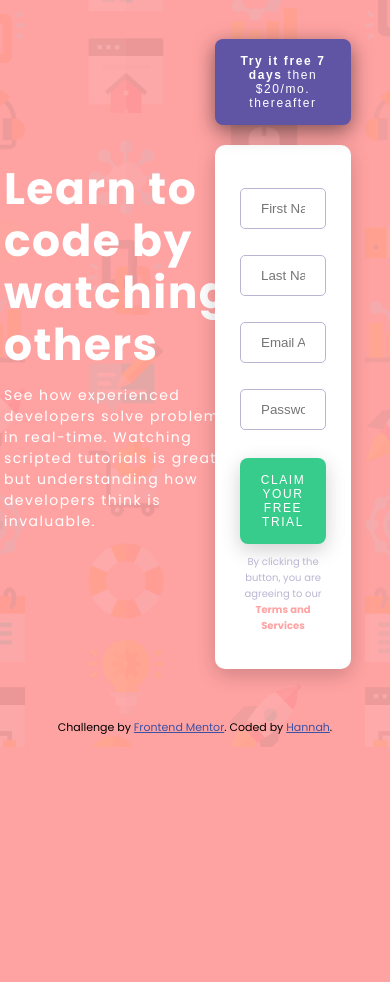
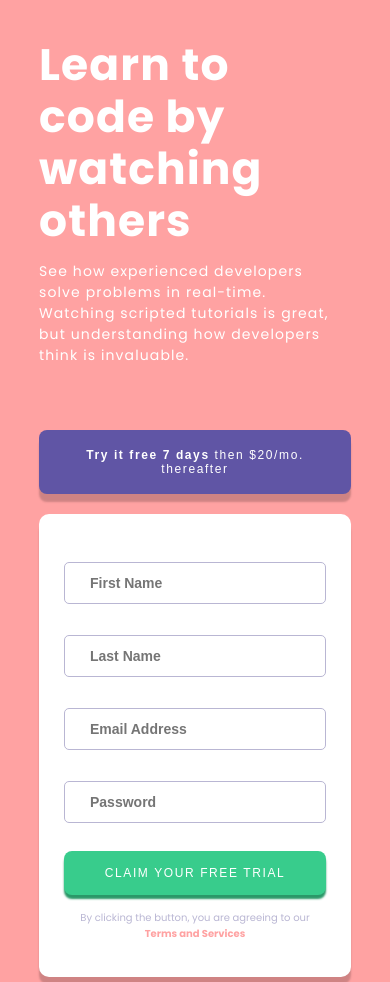
Before and after one commit to hannah-saurusrex/intro-with-signup-form, a website: page app/index.html in a window 390 px wide. Shown: the top 982 px of the page. Before the commit the page ends 844 px from the top, so only its background shows below. Drawn offline with Linux system fonts and the light colour scheme.

Commit message:
completed desktop and mobile styling

```diff
--- a/app/assets/styles/styles.css
+++ b/app/assets/styles/styles.css
@@ -9,6 +9,14 @@
     --grayBlue: hsl(246, 25%, 77%);
 }
 
+html {
+    background-image: url("/app/assets/images/bg-intro-desktop.png") no-repeat center fixed;
+    background-size: cover;
+    background-color: var(--red);
+    -moz-box-sizing: border-box; /* Firefox */
+    -webkit-box-sizing: border-box; /* Safari */
+}
+
 body {
     margin: 0 auto;
     font-size: 16px;
@@ -16,29 +24,24 @@ body {
     max-width: 1440px;
     padding-top: 10%;
     width: 80%;
-    background-color: var(--red);
-    background-image: url("/app/assets/images/bg-intro-desktop.png");
-    background-repeat: no-repeat;
-    background-position: center;
-    background-size: cover;
 }
 
 .main {
-    display: flex;
-    height: auto;
+    display: grid;
+    grid-gap: 50px;
+    grid-template-columns: 1fr 1fr;
+    grid-template-areas:
+    "intro signup";
     justify-content: center;
-    align-content: center;
+    align-items: center;
 }
 
 .info {
-    width: 50%;
-    max-width: 500px;
-    display: grid;
-    float: left;
+    grid-area: intro;
     justify-content: center;
     align-content: center;
     color: white;
-    letter-spacing: .09rem;
+    letter-spacing: .07rem;
     padding-right: 20px;
 }
 
@@ -56,19 +59,15 @@ h1 {
 }
 
 .form {
-    width: 50%;
-    max-width: 500px;
-    display: block;
-    float: left;
-    justify-content: center;
-    align-items: center;
+    grid-area: signup;
 }
 
 .trial-button {
     background-color: var(--blue);
     margin-bottom: 20px;
-    box-shadow: 0 6px 20px 0 rgba(0, 0, 0, 0.5);
     width: 100%;
+    box-shadow: 0 8px 2px 0 rgba(0, 0, 0, 0.19);
+    padding: 18px;
 }
 
 button {
@@ -84,15 +83,16 @@ button {
 .claim {
     width: 100%;
     background-color: var(--green);
-    box-shadow: 0 6px 20px 0 rgba(0, 0, 0, 0.19);
     text-transform: uppercase;
-    margin-top: 10px;
+    margin-top: 10px;;
+    box-shadow: 0 4px 2px 0 hsl(154, 57%, 38%);
 }
 
 .form p {
     font-size: 10px;
     color: var(--grayBlue);
     text-align: center;
+    margin-top: 15px;
 }
 
 .form p span {
@@ -103,13 +103,15 @@ button {
 .form-white {
     background-color: white;
     border-radius: 10px;
-    box-shadow: 0 6px 20px 0 rgba(0, 0, 0, 0.19);
+    box-shadow: 0 8px 2px 0 rgba(0, 0, 0, 0.19);
     padding: 25px;
 }
 
 input[type=text] {
+    font-weight: bold;
+    font-size: 14px;
     width: 100%;
-    padding: 12px 20px;
+    padding: 12px 25px;
     margin: 8px 0;
     box-sizing: border-box;
     border-radius: 5px;
@@ -133,18 +135,22 @@ input[type=text] {
     color: hsl(228, 45%, 44%);
 }
 
-@media only screen and (max-width: 375px) {
+@media only screen and (min-width: 300px) and (max-width: 667px) {
     /* mobile styles based on style-guide doc */
     .main {
-        display: inline;
+        display: grid;
+        grid-template-columns: 1fr;
+        grid-template-areas:
+        "intro"
+        "signup";
     }
 
-    .info .form {
-        float: none;
-        width: 100%;
+    .info {
+        grid-area: intro;
     }
 
-    button {
-        width: 100%;
+    .form {
+        grid-area: signup;
     }
+
 }
--- a/app/temp/styles/styles.css
+++ b/app/temp/styles/styles.css
@@ -8,34 +8,37 @@
   --darkBlue: hsl(249, 10%, 26%);
   --grayBlue: hsl(246, 25%, 77%); }
 
+html {
+  background-image: url("/app/assets/images/bg-intro-desktop.png") no-repeat center fixed;
+  background-size: cover;
+  background-color: var(--red);
+  -moz-box-sizing: border-box;
+  /* Firefox */
+  -webkit-box-sizing: border-box;
+  /* Safari */ }
+
 body {
   margin: 0 auto;
   font-size: 16px;
   font-family: 'Poppins', sans-serif;
   max-width: 1440px;
   padding-top: 10%;
-  width: 80%;
-  background-color: var(--red);
-  background-image: url("/app/assets/images/bg-intro-desktop.png");
-  background-repeat: no-repeat;
-  background-position: center;
-  background-size: cover; }
+  width: 80%; }
 
 .main {
-  display: flex;
-  height: auto;
+  display: grid;
+  grid-gap: 50px;
+  grid-template-columns: 1fr 1fr;
+  grid-template-areas: "intro signup";
   justify-content: center;
-  align-content: center; }
+  align-items: center; }
 
 .info {
-  width: 50%;
-  max-width: 500px;
-  display: grid;
-  float: left;
+  grid-area: intro;
   justify-content: center;
   align-content: center;
   color: white;
-  letter-spacing: .09rem;
+  letter-spacing: .07rem;
   padding-right: 20px; }
 
 h1 {
@@ -50,18 +53,14 @@ h1 {
   font-weight: 400; }
 
 .form {
-  width: 50%;
-  max-width: 500px;
-  display: block;
-  float: left;
-  justify-content: center;
-  align-items: center; }
+  grid-area: signup; }
 
 .trial-button {
   background-color: var(--blue);
   margin-bottom: 20px;
-  box-shadow: 0 6px 20px 0 rgba(0, 0, 0, 0.5);
-  width: 100%; }
+  width: 100%;
+  box-shadow: 0 8px 2px 0 rgba(0, 0, 0, 0.19);
+  padding: 18px; }
 
 button {
   color: white;
@@ -75,14 +74,15 @@ button {
 .claim {
   width: 100%;
   background-color: var(--green);
-  box-shadow: 0 6px 20px 0 rgba(0, 0, 0, 0.19);
   text-transform: uppercase;
-  margin-top: 10px; }
+  margin-top: 10px;
+  box-shadow: 0 4px 2px 0 #2a9868; }
 
 .form p {
   font-size: 10px;
   color: var(--grayBlue);
-  text-align: center; }
+  text-align: center;
+  margin-top: 15px; }
 
 .form p span {
   font-weight: 700;
@@ -91,12 +91,14 @@ button {
 .form-white {
   background-color: white;
   border-radius: 10px;
-  box-shadow: 0 6px 20px 0 rgba(0, 0, 0, 0.19);
+  box-shadow: 0 8px 2px 0 rgba(0, 0, 0, 0.19);
   padding: 25px; }
 
 input[type=text] {
+  font-weight: bold;
+  font-size: 14px;
   width: 100%;
-  padding: 12px 20px;
+  padding: 12px 25px;
   margin: 8px 0;
   box-sizing: border-box;
   border-radius: 5px;
@@ -115,12 +117,13 @@ input[type=text]:focus {
 .attribution a {
   color: #3e52a3; }
 
-@media only screen and (max-width: 375px) {
+@media only screen and (min-width: 300px) and (max-width: 667px) {
   /* mobile styles based on style-guide doc */
   .main {
-    display: inline; }
-  .info .form {
-    float: none;
-    width: 100%; }
-  button {
-    width: 100%; } }
+    display: grid;
+    grid-template-columns: 1fr;
+    grid-template-areas: "intro" "signup"; }
+  .info {
+    grid-area: intro; }
+  .form {
+    grid-area: signup; } }
```
